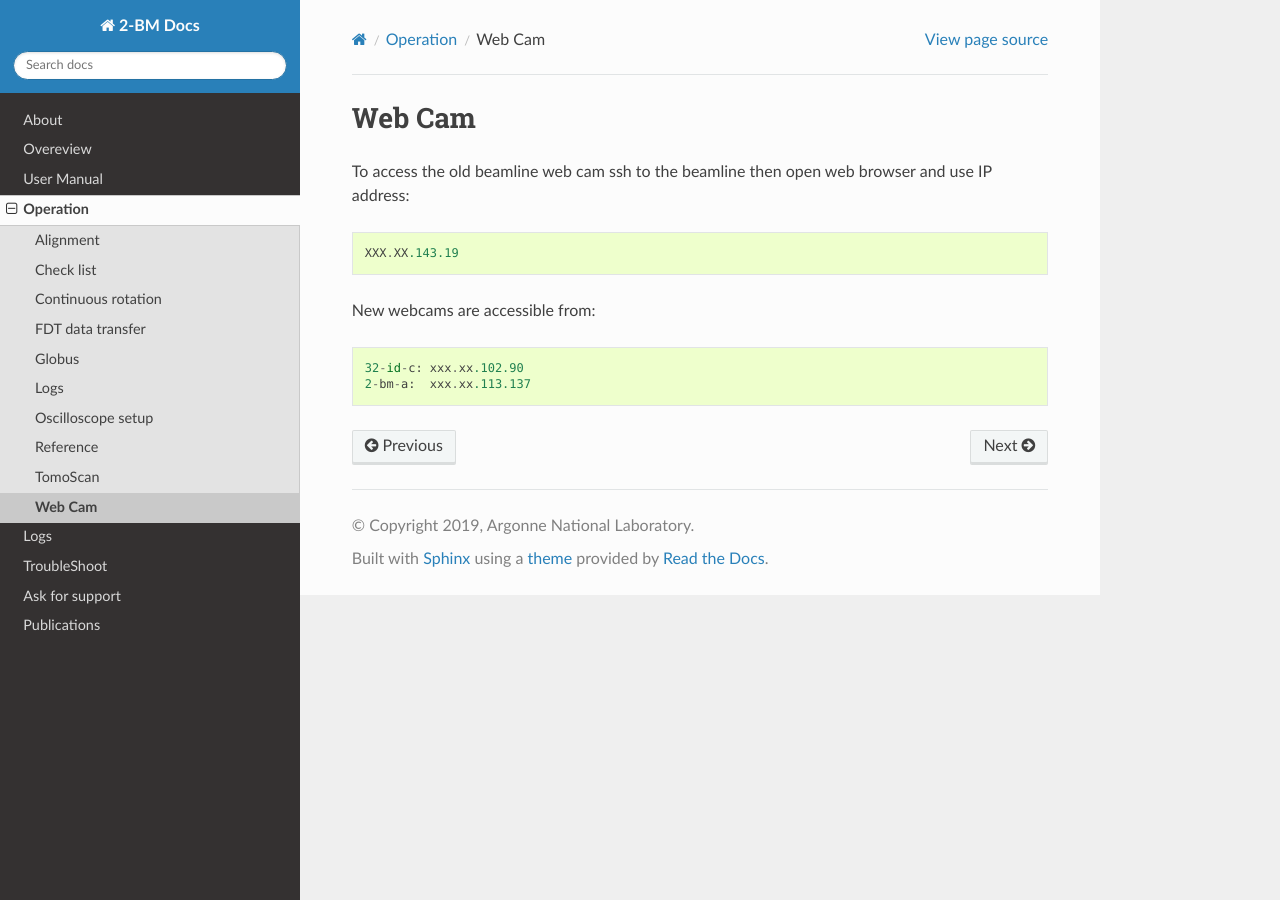
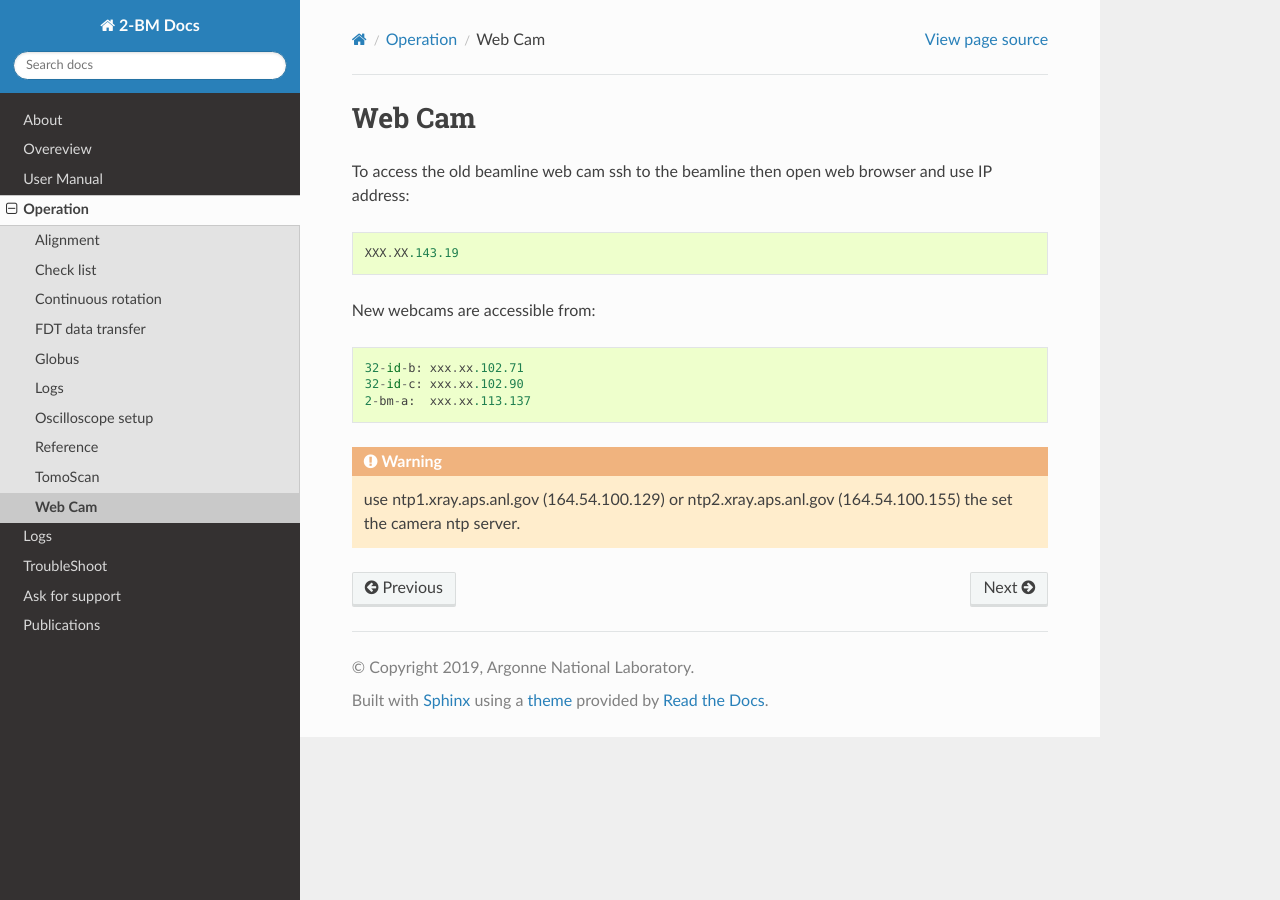
Before and after one commit to xray-imaging/2bm-docs, a Sphinx documentation site: the page built from docs/source/ops/item_025.rst, in a window 1280 px wide. Built offline with Sphinx 7.4.7 and the Read the Docs theme 2.0.0, drawn with Linux system fonts in a browser that asks for light colours; the version number could not be read and is left out.

Commit message:
added new webcam and ntp info

```diff
--- a/docs/source/ops/item_025.rst
+++ b/docs/source/ops/item_025.rst
@@ -10,5 +10,8 @@ To access the old beamline web cam ssh to the beamline then open web browser and
 
 New webcams are accessible from::
 
+    32-id-b: xxx.xx.102.71
     32-id-c: xxx.xx.102.90
     2-bm-a:  xxx.xx.113.137
+
+.. warning:: use ntp1.xray.aps.anl.gov (164.54.100.129) or ntp2.xray.aps.anl.gov (164.54.100.155) the set the camera ntp server.
```
